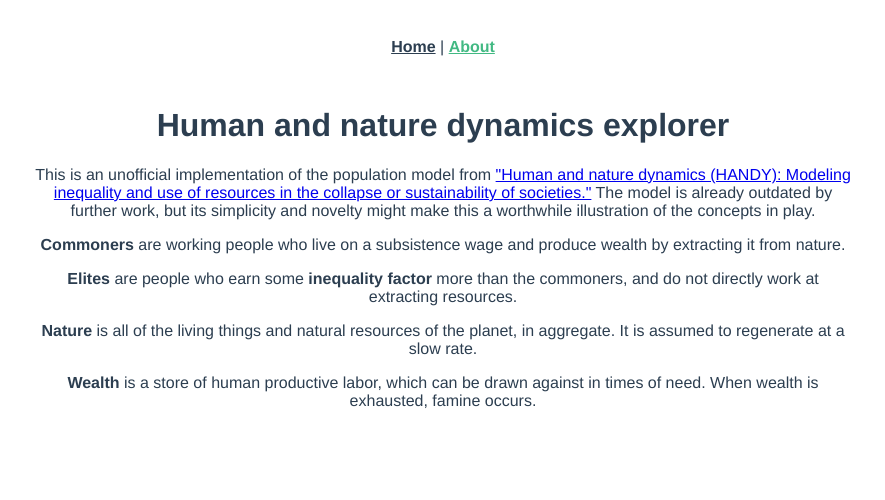
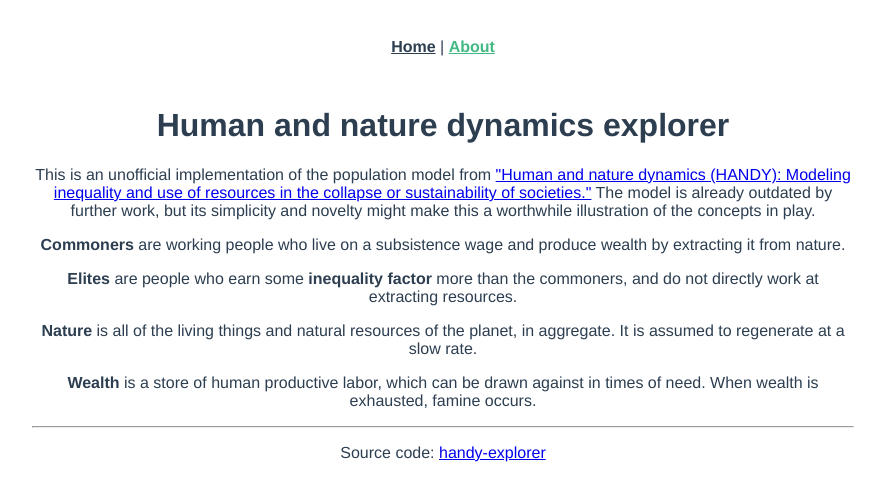
Before and after one commit to adamwight/handy-explorer, a Vue app: page /about in a window 1280 px wide. Shown: the top 500 px of the page, without its empty margins (197-1082 px from the left). Built offline with nearby package versions, Linux system fonts and the light colour scheme.

Commit message:
Link to source repo from about page

```diff
--- a/src/views/About.vue
+++ b/src/views/About.vue
@@ -10,6 +10,10 @@
       <p><b>Elites</b> are people who earn some <b>inequality factor</b> more than the commoners, and do not directly work at extracting resources.</p>
       <p><b>Nature</b> is all of the living things and natural resources of the planet, in aggregate.  It is assumed to regenerate at a slow rate.</p>
       <p><b>Wealth</b> is a store of human productive labor, which can be drawn against in times of need.  When wealth is exhausted, famine occurs.</p>
+
+      <hr />
+
+      <p>Source code: <a href="https://github.com/adamwight/handy-explorer">handy-explorer</a></p>
   </div>
 </template>
 
```
